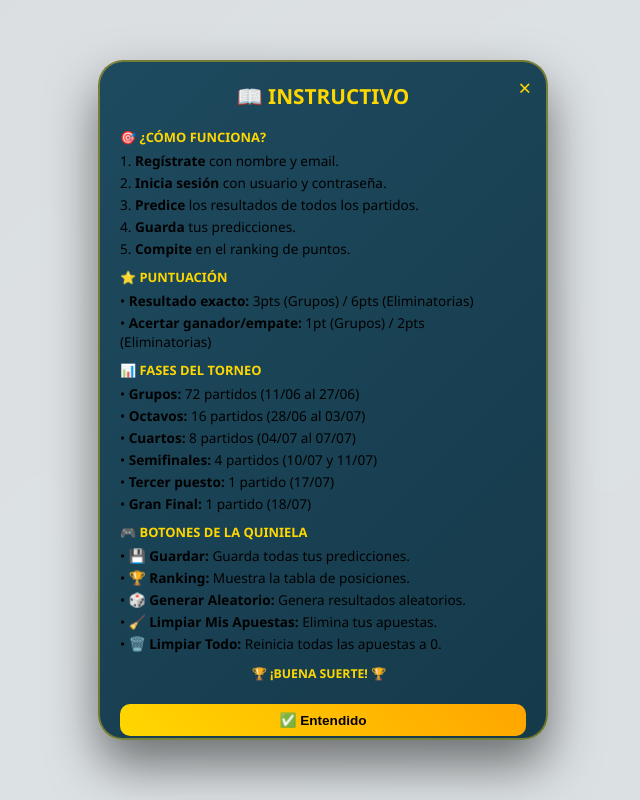
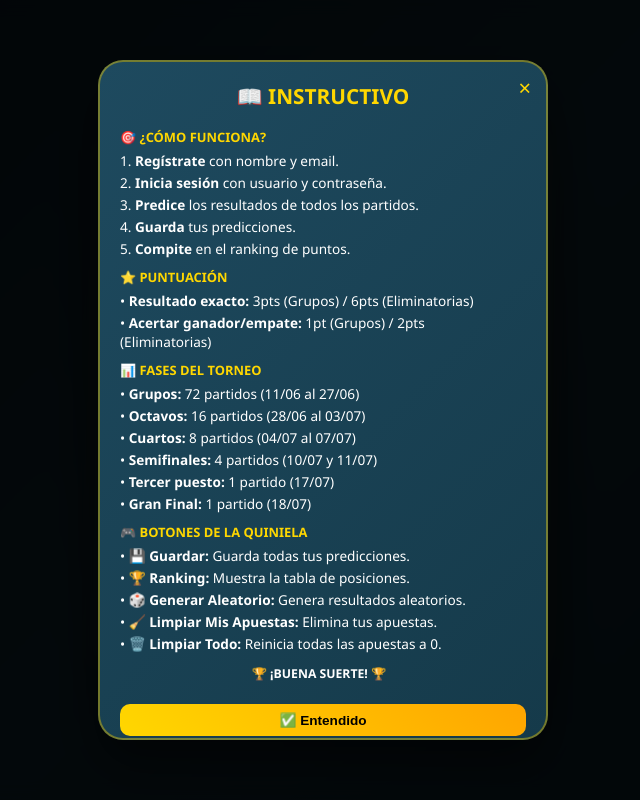
Before and after one commit to lizjmnz08/quiniela-mundial-2026, a website: page frontend/login.html in a window 1280 px wide. Both pictures are taken after a click on the button "📖 Instructivo". Shown: the whole page, without its empty margins (317-957 px from the left). Drawn offline with Linux system fonts and the light colour scheme.

Commit message:
Corregir instructivo: letras blancas para mejor legibilidad

```diff
--- a/frontend/login.html
+++ b/frontend/login.html
@@ -89,7 +89,7 @@
     left: 0;
     width: 100%;
     height: 100%;
-    background: rgba(255, 255, 255, 0.85);
+    background: rgba(0, 0, 0, 0.85);
     backdrop-filter: blur(8px);
     z-index: 1000;
     justify-content: center;
@@ -104,6 +104,18 @@
     box-shadow: 0 25px 50px rgba(0, 0, 0, 0.5);
     position: relative;
     overflow: hidden;
+}
+
+.modal-content p {
+    color: #FFFFFF !important;
+}
+
+.modal-content strong {
+    color: #FFFFFF !important;
+}
+
+.modal-content div {
+    color: #FFFFFF !important;
 }
 
 /* Scroll personalizado */
@@ -185,40 +197,40 @@
         <span onclick="cerrarInstructivo()" style="float: right; font-size: 22px; cursor: pointer; color: #FFD700; position: absolute; right: 15px; top: 10px;">&times;</span>
         <h2 style="color: #FFD700; margin-bottom: 10px; text-align: center; font-size: 1.3em;">📖 INSTRUCTIVO</h2>
 
-        <div style="text-align: left; max-height: calc(85vh - 90px); overflow-y: auto; padding-right: 8px; font-size: 0.85em;">
+        <div style="text-align: left; max-height: calc(85vh - 90px); overflow-y: auto; padding-right: 8px; font-size: 0.85em; color: #FFFFFF;">
 
             <h3 style="color: #FFD700; margin-top: 8px; margin-bottom: 5px; font-size: 0.95em;">🎯 ¿CÓMO FUNCIONA?</h3>
-            <p style="margin-bottom: 3px;">1. <strong>Regístrate</strong> con nombre y email.</p>
-            <p style="margin-bottom: 3px;">2. <strong>Inicia sesión</strong> con usuario y contraseña.</p>
-            <p style="margin-bottom: 3px;">3. <strong>Predice</strong> los resultados de todos los partidos.</p>
-            <p style="margin-bottom: 3px;">4. <strong>Guarda</strong> tus predicciones.</p>
-            <p style="margin-bottom: 3px;">5. <strong>Compite</strong> en el ranking de puntos.</p>
+            <p style="margin-bottom: 3px; color: #FFFFFF;">1. <strong style="color: #FFFFFF;">Regístrate</strong> con nombre y email.</p>
+            <p style="margin-bottom: 3px; color: #FFFFFF;">2. <strong style="color: #FFFFFF;">Inicia sesión</strong> con usuario y contraseña.</p>
+            <p style="margin-bottom: 3px; color: #FFFFFF;">3. <strong style="color: #FFFFFF;">Predice</strong> los resultados de todos los partidos.</p>
+            <p style="margin-bottom: 3px; color: #FFFFFF;">4. <strong style="color: #FFFFFF;">Guarda</strong> tus predicciones.</p>
+            <p style="margin-bottom: 3px; color: #FFFFFF;">5. <strong style="color: #FFFFFF;">Compite</strong> en el ranking de puntos.</p>
 
             <h3 style="color: #FFD700; margin-top: 10px; margin-bottom: 5px; font-size: 0.95em;">⭐ PUNTUACIÓN</h3>
-            <p style="margin-bottom: 3px;">• <strong>Resultado exacto:</strong> 3pts (Grupos) / 6pts (Eliminatorias)</p>
-            <p style="margin-bottom: 3px;">• <strong>Acertar ganador/empate:</strong> 1pt (Grupos) / 2pts (Eliminatorias)</p>
+            <p style="margin-bottom: 3px; color: #FFFFFF;">• <strong style="color: #FFFFFF;">Resultado exacto:</strong> 3pts (Grupos) / 6pts (Eliminatorias)</p>
+            <p style="margin-bottom: 3px; color: #FFFFFF;">• <strong style="color: #FFFFFF;">Acertar ganador/empate:</strong> 1pt (Grupos) / 2pts (Eliminatorias)</p>
 
             <h3 style="color: #FFD700; margin-top: 10px; margin-bottom: 5px; font-size: 0.95em;">📊 FASES DEL TORNEO</h3>
-            <p style="margin-bottom: 3px;">• <strong>Grupos:</strong> 72 partidos (11/06 al 27/06)</p>
-            <p style="margin-bottom: 3px;">• <strong>Octavos:</strong> 16 partidos (28/06 al 03/07)</p>
-            <p style="margin-bottom: 3px;">• <strong>Cuartos:</strong> 8 partidos (04/07 al 07/07)</p>
-            <p style="margin-bottom: 3px;">• <strong>Semifinales:</strong> 4 partidos (10/07 y 11/07)</p>
-            <p style="margin-bottom: 3px;">• <strong>Tercer puesto:</strong> 1 partido (17/07)</p>
-            <p style="margin-bottom: 3px;">• <strong>Gran Final:</strong> 1 partido (18/07)</p>
+            <p style="margin-bottom: 3px; color: #FFFFFF;">• <strong style="color: #FFFFFF;">Grupos:</strong> 72 partidos (11/06 al 27/06)</p>
+            <p style="margin-bottom: 3px; color: #FFFFFF;">• <strong style="color: #FFFFFF;">Octavos:</strong> 16 partidos (28/06 al 03/07)</p>
+            <p style="margin-bottom: 3px; color: #FFFFFF;">• <strong style="color: #FFFFFF;">Cuartos:</strong> 8 partidos (04/07 al 07/07)</p>
+            <p style="margin-bottom: 3px; color: #FFFFFF;">• <strong style="color: #FFFFFF;">Semifinales:</strong> 4 partidos (10/07 y 11/07)</p>
+            <p style="margin-bottom: 3px; color: #FFFFFF;">• <strong style="color: #FFFFFF;">Tercer puesto:</strong> 1 partido (17/07)</p>
+            <p style="margin-bottom: 3px; color: #FFFFFF;">• <strong style="color: #FFFFFF;">Gran Final:</strong> 1 partido (18/07)</p>
 
             <h3 style="color: #FFD700; margin-top: 10px; margin-bottom: 5px; font-size: 0.95em;">🎮 BOTONES DE LA QUINIELA</h3>
-            <p style="margin-bottom: 3px;">• <strong>💾 Guardar:</strong> Guarda todas tus predicciones.</p>
-            <p style="margin-bottom: 3px;">• <strong>🏆 Ranking:</strong> Muestra la tabla de posiciones.</p>
-            <p style="margin-bottom: 3px;">• <strong>🎲 Generar Aleatorio:</strong> Genera resultados aleatorios.</p>
-            <p style="margin-bottom: 3px;">• <strong>🧹 Limpiar Mis Apuestas:</strong> Elimina tus apuestas.</p>
-            <p style="margin-bottom: 3px;">• <strong>🗑️ Limpiar Todo:</strong> Reinicia todas las apuestas a 0.</p>
+            <p style="margin-bottom: 3px; color: #FFFFFF;">• <strong style="color: #FFFFFF;">💾 Guardar:</strong> Guarda todas tus predicciones.</p>
+            <p style="margin-bottom: 3px; color: #FFFFFF;">• <strong style="color: #FFFFFF;">🏆 Ranking:</strong> Muestra la tabla de posiciones.</p>
+            <p style="margin-bottom: 3px; color: #FFFFFF;">• <strong style="color: #FFFFFF;">🎲 Generar Aleatorio:</strong> Genera resultados aleatorios.</p>
+            <p style="margin-bottom: 3px; color: #FFFFFF;">• <strong style="color: #FFFFFF;">🧹 Limpiar Mis Apuestas:</strong> Elimina tus apuestas.</p>
+            <p style="margin-bottom: 3px; color: #FFFFFF;">• <strong style="color: #FFFFFF;">🗑️ Limpiar Todo:</strong> Reinicia todas las apuestas a 0.</p>
 
-            <!--<h3 style="color: #FFD700; margin-top: 10px; margin-bottom: 5px; font-size: 0.95em;">👑 ADMINISTRADOR</h3>
-            <p style="margin-bottom: 3px;">• Usuario: <strong>admin</strong> | Contraseña: <strong>admin123</strong></p>
-            <p style="margin-bottom: 3px;">• Ver todos los usuarios registrados</p>
-            <p style="margin-bottom: 3px;">• Limpiar apuestas de usuarios</p>
-            <p style="margin-bottom: 3px;">• Eliminar usuarios</p>
-            <p style="margin-bottom: 3px;">• Simular resultados de partidos</p>-->
+           <!-- <h3 style="color: #FFD700; margin-top: 10px; margin-bottom: 5px; font-size: 0.95em;">👑 ADMINISTRADOR</h3>
+            <p style="margin-bottom: 3px; color: #FFFFFF;">• Usuario: <strong style="color: #FFFFFF;">admin</strong> | Contraseña: <strong style="color: #FFFFFF;">admin123</strong></p>
+            <p style="margin-bottom: 3px; color: #FFFFFF;">• Ver todos los usuarios registrados</p>
+            <p style="margin-bottom: 3px; color: #FFFFFF;">• Limpiar apuestas de usuarios</p>
+            <p style="margin-bottom: 3px; color: #FFFFFF;">• Eliminar usuarios</p>
+            <p style="margin-bottom: 3px; color: #FFFFFF;">• Simular resultados de partidos</p>-->
 
             <p style="margin-top: 12px; text-align: center; color: #FFD700; font-weight: bold; font-size: 0.9em;">🏆 ¡BUENA SUERTE! 🏆</p>
         </div>
@@ -226,6 +238,8 @@
         <div style="display: flex; gap: 10px; justify-content: center; margin-top: 12px;">
             <button class="btn btn-primary" onclick="cerrarInstructivo()" style="padding: 8px 20px; font-size: 0.85em;">✅ Entendido</button>
         </div>
+    </div>
+</div>
     </div>
 </div>
     </div>
```
Also changed, not shown: frontend/index.html (+35 -29 lines).
